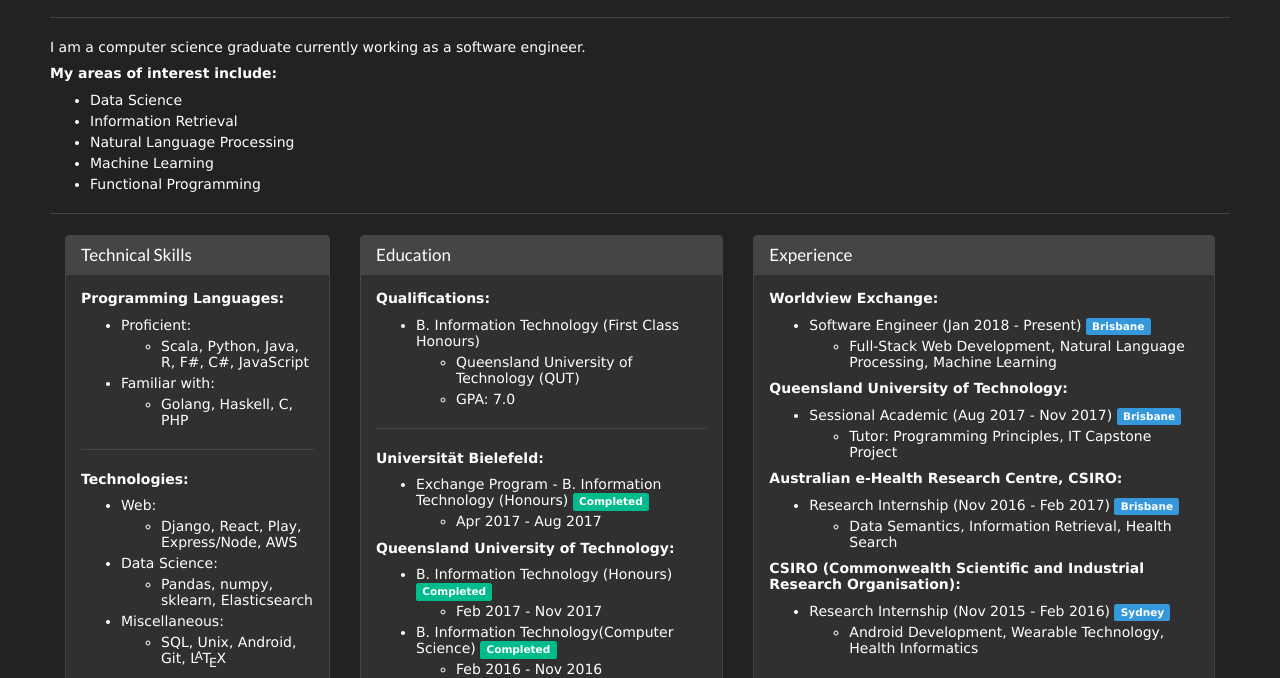
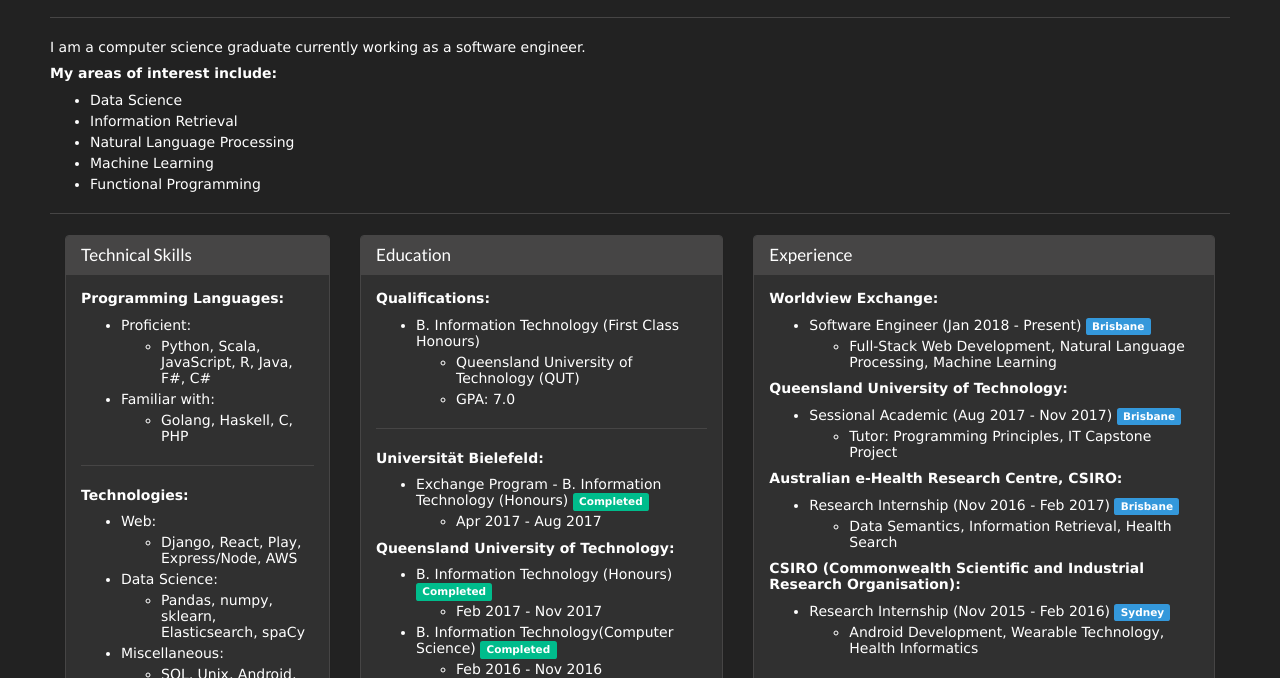
Before and after one commit to liamcripwell/personal-site, a plain HTML site: page index.html in a window 1280 px wide. Shown: the part 110-788 px from the top of the page. Drawn offline with nearby package versions, Linux system fonts and the light colour scheme.

Commit message:
reordered known programming languages

```diff
--- a/index.html
+++ b/index.html
@@ -66,7 +66,7 @@
             <ul>
               <li>Proficient:</li>
               <ul>
-                <li>Scala, Python, Java, R, F#, C#, JavaScript</li>
+                <li>Python, Scala, JavaScript, R, Java, F#, C#</li>
               </ul>
               <li>Familiar with:</li>
               <ul>
@@ -83,7 +83,7 @@
               </ul>
               <li>Data Science:</li>
               <ul>
-                <li>Pandas, numpy, sklearn, Elasticsearch
+                <li>Pandas, numpy, sklearn, Elasticsearch, spaCy
                 </li>
               </ul>
               <li>Miscellaneous:</li>
```
